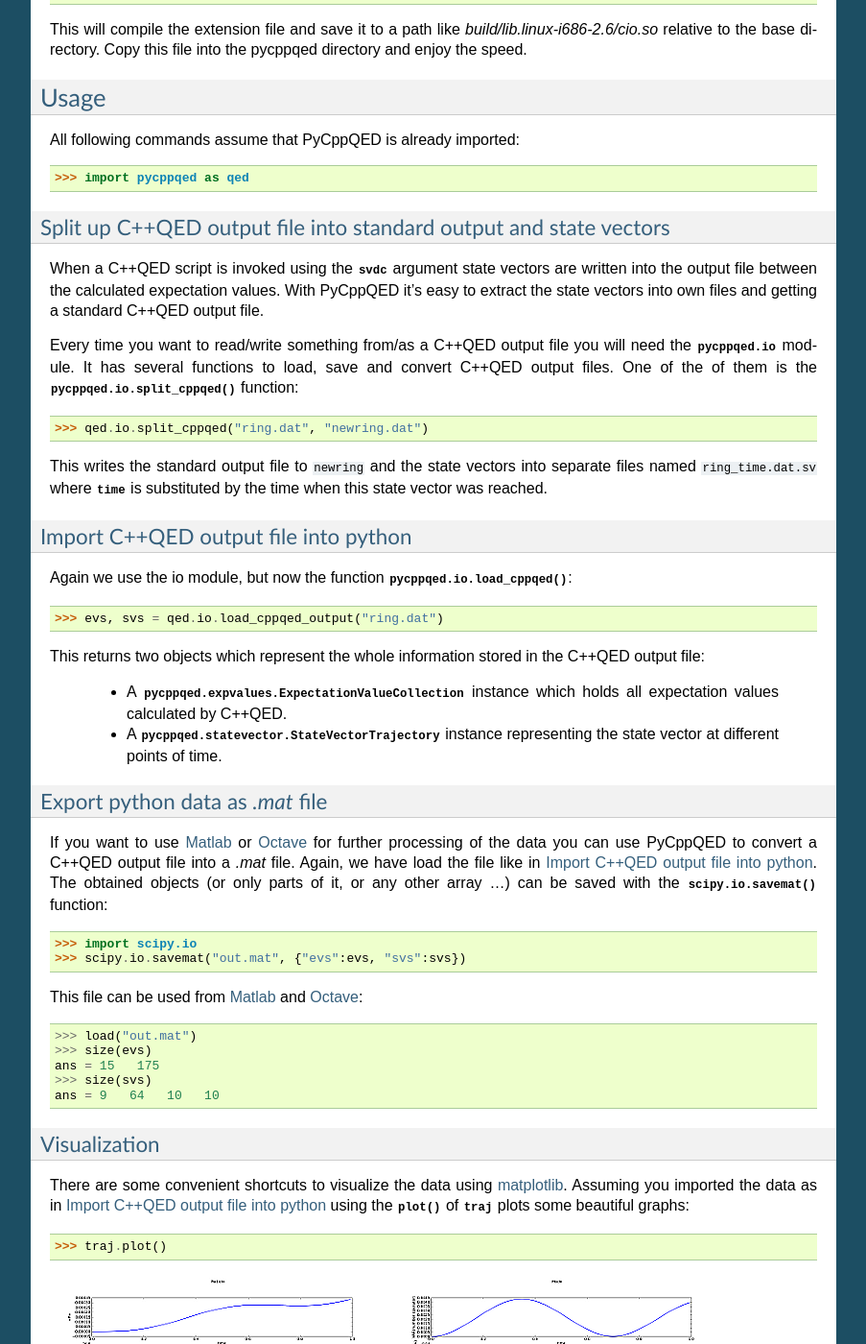
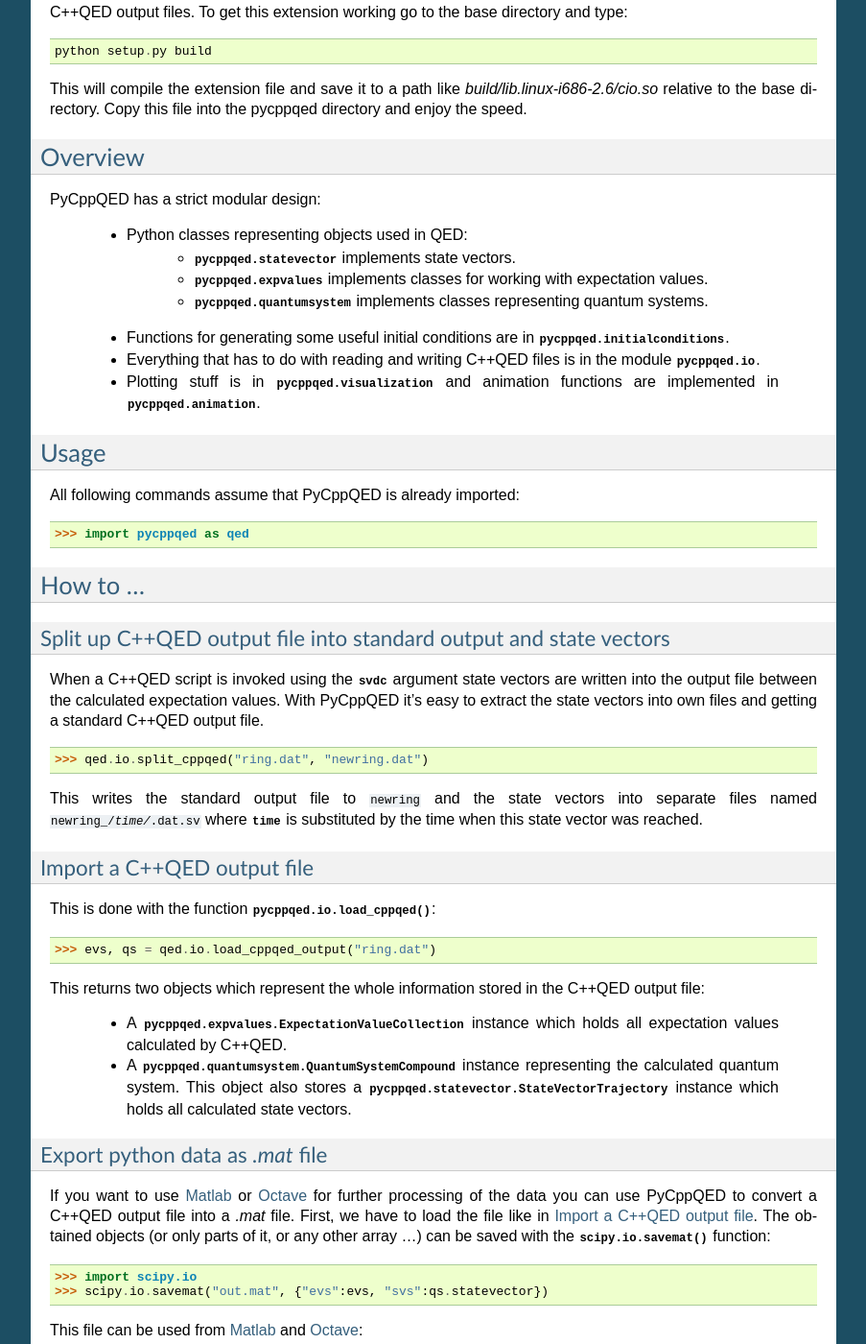
Before and after one commit to bastikr/pycppqed, a Sphinx documentation site: the page built from docs/user_guide.rst, in a window 1280 px wide and 1400 px high, scrolled down 791 px. Shown: the whole window at 96% size, without its empty margins (198-1101 px from the left). Built offline with Sphinx 7.4.7, drawn with Linux system fonts in a browser that asks for light colours; formulas are drawn with MathJax 3; some of the changed text lies outside the part shown.

Commit message:
Rename and update documentation.

```diff
--- a/docs/index.rst
+++ b/docs/index.rst
@@ -7,5 +7,5 @@ PyCppQED's documentation
 .. toctree::
    :maxdepth: 3
 
-   tutorial
-   api
+   user_guide
+   reference
--- a/docs/tutorial.rst
+++ b/docs/user_guide.rst
@@ -1,8 +1,12 @@
-========
-Tutorial
-========
+.. _user_guide:
 
-This document gives some basic instructions on how to use pycppqed.
+===================
+PyCppQED User Guide
+===================
+
+This guide explains how to use different features of PyCppQED. For a detailed
+documentation about all modules, classes and functions look into the
+:ref:`reference`.
 
 .. contents::
     :depth: 3
@@ -17,9 +21,9 @@ simulating open quantum dynamics written in C++. Since C++ is not the favorite
 programming language of everyone, PyCppQED extends this framework with useful
 functionality:
 
- * Import of C++QED output files into python.
- * Export of this data as `Matlab`_ *.mat* files.
- * Fast and easy visualization of imported data.
+ * Import C++QED output files into python.
+ * Export this data as `Matlab`_ *.mat* files.
+ * Fast and easy visualization/animation of imported data.
  * Generating arbitrary initial condition vectors for C++QED.
 
 
@@ -38,6 +42,30 @@ This will compile the extension file and save it to a path like
 file into the pycppqed directory and enjoy the speed.
 
 
+Overview
+========
+
+PyCppQED has a strict modular design:
+
+ * Python classes representing objects used in QED:
+     * :mod:`pycppqed.statevector` implements state vectors.
+
+     * :mod:`pycppqed.expvalues` implements classes for working with
+       expectation values.
+
+     * :mod:`pycppqed.quantumsystem` implements classes representing
+       quantum systems.
+
+ * Functions for generating some useful initial conditions are in
+   :mod:`pycppqed.initialconditions`.
+
+ * Everything that has to do with reading and writing C++QED files is in
+   the module :mod:`pycppqed.io`.
+
+ * Plotting stuff is in :mod:`pycppqed.visualization` and animation functions
+   are implemented in :mod:`pycppqed.animation`.
+
+
 Usage
 =====
 
@@ -45,6 +73,9 @@ All following commands assume that PyCppQED is already imported::
 
     >>> import pycppqed as qed
 
+
+How to ...
+==========
 
 Split up C++QED output file into standard output and state vectors
 ------------------------------------------------------------------
@@ -54,27 +85,21 @@ are written into the output file between the calculated expectation values.
 With PyCppQED it's easy to extract the state vectors into own files and
 getting a standard C++QED output file.
 
-Every time you want to read/write something from/as a C++QED output file you
-will need the :mod:`pycppqed.io` module. It has several functions to load,
-save  and convert C++QED output files. One of the of them is the
-:func:`pycppqed.io.split_cppqed` function::
-
     >>> qed.io.split_cppqed("ring.dat", "newring.dat")
 
 This writes the standard output file to :file:`newring` and the state vectors
-into separate files named :file:`ring_time.dat.sv` where :token:`time` is
+into separate files named :file:`newring_/{time/}.dat.sv` where :token:`time` is
 substituted by the time when this state vector was reached.
 
 
 .. _import2python:
 
-Import C++QED output file into python
--------------------------------------
+Import a C++QED output file
+---------------------------
 
-Again we use the io module, but now the function
-:func:`pycppqed.io.load_cppqed`::
+This is done with the function :func:`pycppqed.io.load_cppqed`::
 
-    >>> evs, svs = qed.io.load_cppqed_output("ring.dat")
+    >>> evs, qs = qed.io.load_cppqed_output("ring.dat")
 
 This returns two objects which represent the whole information stored
 in the C++QED output file:
@@ -82,8 +107,10 @@ in the C++QED output file:
  * A :class:`pycppqed.expvalues.ExpectationValueCollection` instance which
    holds all expectation values calculated by C++QED.
 
- * A :class:`pycppqed.statevector.StateVectorTrajectory` instance representing
-   the state vector at different points of time.
+ * A :class:`pycppqed.quantumsystem.QuantumSystemCompound` instance
+   representing the calculated quantum system. This object also stores a
+   :class:`pycppqed.statevector.StateVectorTrajectory` instance which holds
+   all calculated state vectors.
 
 
 Export python data as *.mat* file
@@ -91,16 +118,16 @@ Export python data as *.mat* file
 
 If you want to use `Matlab`_ or `Octave`_ for further processing of the data
 you can use PyCppQED to convert a C++QED output file into a *.mat* file.
-Again, we have load the file like in :ref:`import2python`. The obtained
+First, we have to load the file like in :ref:`import2python`. The obtained
 objects (or only parts of it, or any other array ...) can be saved with
 the :meth:`scipy.io.savemat` function::
 
     >>> import scipy.io
-    >>> scipy.io.savemat("out.mat", {"evs":evs, "svs":svs})
+    >>> scipy.io.savemat("out.mat", {"evs":evs, "svs":qs.statevector})
 
 This file can be used from `Matlab`_ and `Octave`_:
 
-.. code-block:: c
+.. code-block:: matlab
 
     >>> load("out.mat")
     >>> size(evs)
```
Also changed, not shown: docs/reference.rst (renamed from docs/api.rst, +5 -3 lines).
